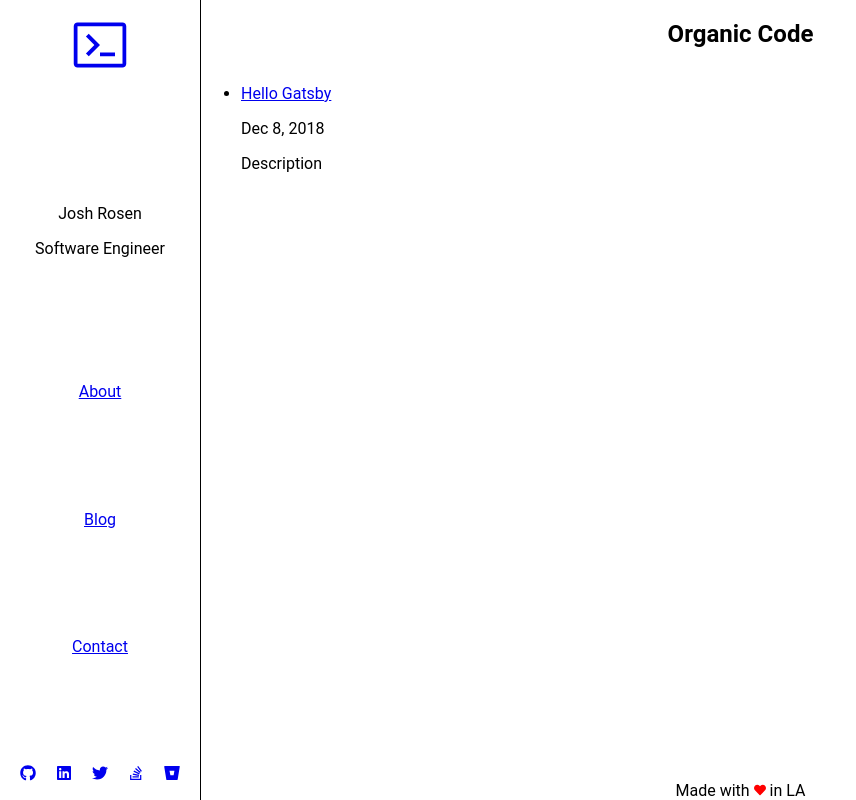
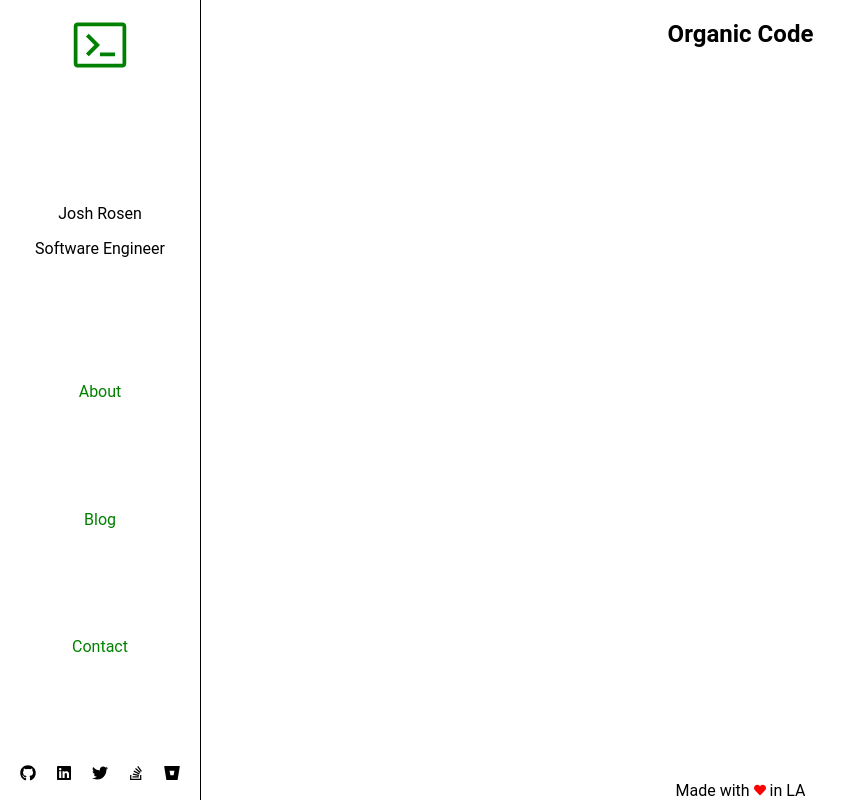
Before and after one commit to Josh-Rosen/organic-code, a Gatsby app: page / in a window 1280 px wide. Shown: the whole page, without its empty margins (0-856 px from the left). Built offline with nearby package versions, Linux system fonts and the light colour scheme; what typography would draw is missing.

Commit message:
style and blog work

```diff
--- a/src/components/LeftPanel.js
+++ b/src/components/LeftPanel.js
@@ -1,5 +1,5 @@
 import React from "react";
-import { leftPanel, profileIcons } from "../cssModules/layout.module.css";
+import { leftPanel, profileIcons, linkStyle, center, blackLink } from "../cssModules/layout.module.css";
 import { FaGithub, FaLinkedin, FaTwitter, FaStackOverflow, FaBitbucket } from 'react-icons/fa';
 import { GoTerminal } from 'react-icons/go';
 import { Link } from "gatsby";
@@ -11,10 +11,10 @@ export default () => (
         to="/"
         activeClassName=''
       >
-        <GoTerminal style={{fontSize: '60px'}} />
+        <GoTerminal style={{fontSize: '60px', color: 'green'}} />
       </Link>
     </div>
-    <div style={{textAlign: 'center'}}>
+    <div className={center}>
       <p>Josh Rosen</p>
       <p>Software Engineer</p>
     </div>
@@ -22,6 +22,7 @@ export default () => (
       <Link
         to="/about"
         activeClassName=''
+        className={linkStyle}
       >
         About
       </Link>
@@ -30,6 +31,7 @@ export default () => (
       <Link
         to="/blog"
         activeClassName=''
+        className={linkStyle}
       >
         Blog
       </Link>
@@ -38,24 +40,25 @@ export default () => (
       <Link
         to="/contact"
         activeClassName=''
+        className={linkStyle}
       >
         Contact
       </Link>
     </div>
     <div className={profileIcons}>
-      <a href="https://github.com/Josh-Rosen">
+      <a href="https://github.com/Josh-Rosen" className={blackLink}>
         <FaGithub />
       </a>
-      <a href="https://www.linkedin.com/in/josh-d-rosen/">
+      <a href="https://www.linkedin.com/in/josh-d-rosen/" className={blackLink}>
         <FaLinkedin />
       </a>
-      <a href="https://twitter.com/Rosenjd4">
+      <a href="https://twitter.com/Rosenjd4" className={blackLink}>
         <FaTwitter />
       </a>
-      <a href="https://stackoverflow.com/users/5383552/rosenjd4">
+      <a href="https://stackoverflow.com/users/5383552/rosenjd4" className={blackLink}>
         <FaStackOverflow />
       </a>
-      <a href="https://bitbucket.org/Josh-Rosen/">
+      <a href="https://bitbucket.org/Josh-Rosen/" className={blackLink}>
         <FaBitbucket />
       </a>
     </div>
--- a/src/cssModules/layout.module.css
+++ b/src/cssModules/layout.module.css
@@ -23,6 +23,11 @@
 
 }
 
+.linkStyle {
+  text-decoration: none;
+  color: green;
+}
+
 .header {
   text-align: center;
 }
@@ -31,8 +36,16 @@
   height: 100%;
 }
 
+.center {
+  text-align: center;
+}
+
 .footer {
   text-align: center;
+}
+
+.blackLink {
+  color: black;
 }
 
 .profileIcons {
--- a/src/pages/index.js
+++ b/src/pages/index.js
@@ -1,17 +1,7 @@
 import React from "react";
 import Layout from './layout';
-import { Link } from "gatsby";
 
 export default () => (
   <Layout>
-    <ul>
-      <li>
-        <Link to="/blog/hello-gatsby" activeClassName=''>
-          Hello Gatsby
-        </Link>
-        <p>Dec 8, 2018</p>
-        <p>Description</p>
-      </li>
-    </ul>
   </Layout>
 );
```
Also changed, not shown: src/pages/blog.js (+10 -1 lines).
